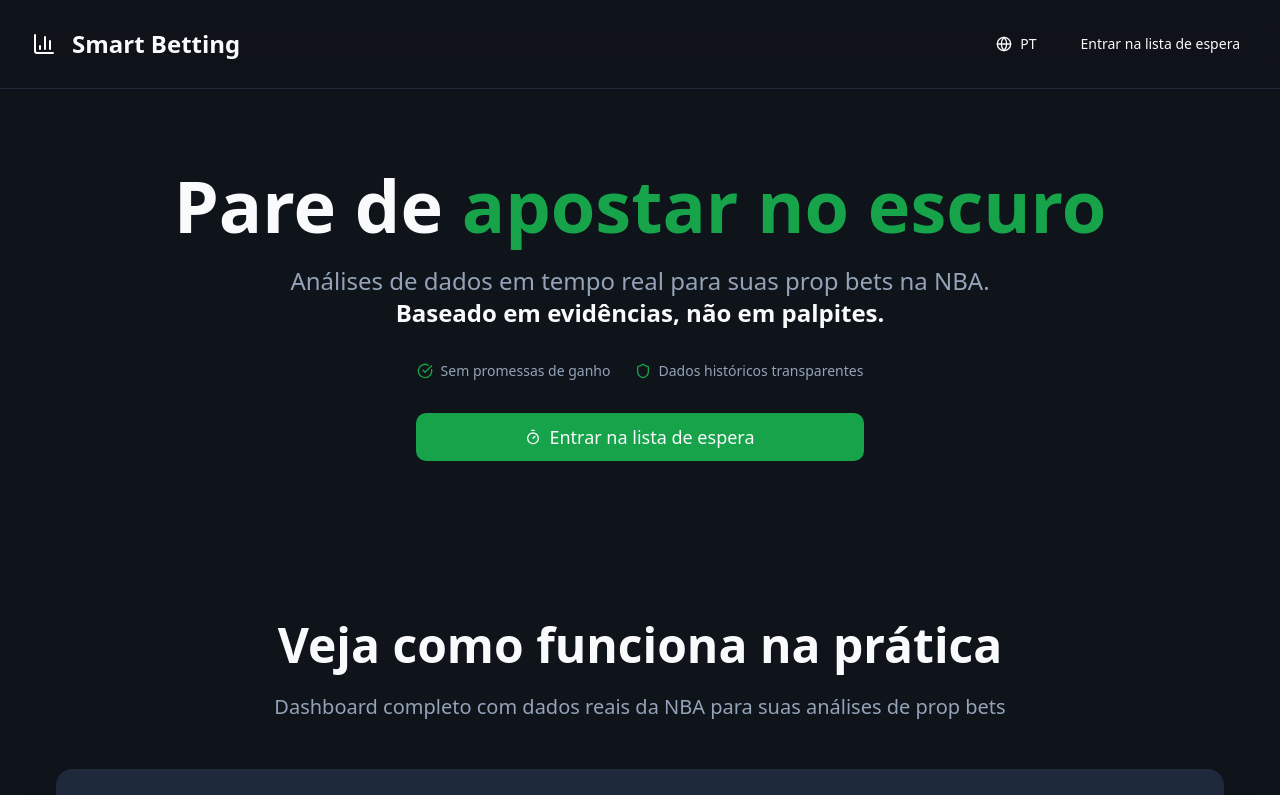
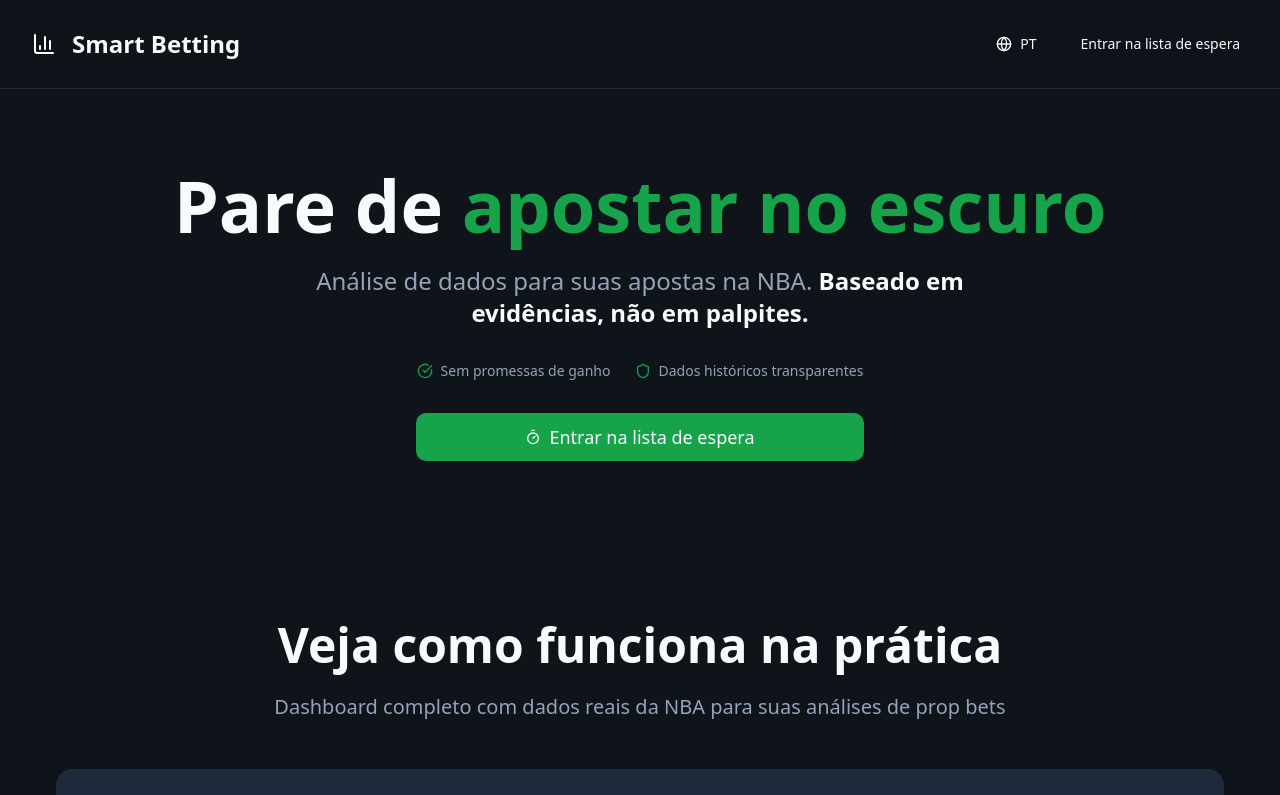
Before and after one commit to tech-lamjav/prop-play-predictor, a React (Vite) app: page / in a window 1280 px wide. Shown: the top 795 px of the page. Built offline with nearby package versions, Linux system fonts and the light colour scheme.

Commit message:
hero section fixes

```diff
--- a/src/pages/Landing.tsx
+++ b/src/pages/Landing.tsx
@@ -41,7 +41,7 @@ const Landing = () => {
             </h1>
 
             <p className="text-xl md:text-2xl text-muted-foreground mb-8 max-w-3xl mx-auto leading-relaxed">
-              Análises de dados em tempo real para suas prop bets na NBA.
+              Análise de dados para suas apostas na NBA.
               <span className="text-foreground font-semibold"> Baseado em evidências, não em palpites.</span>
             </p>
 
```
